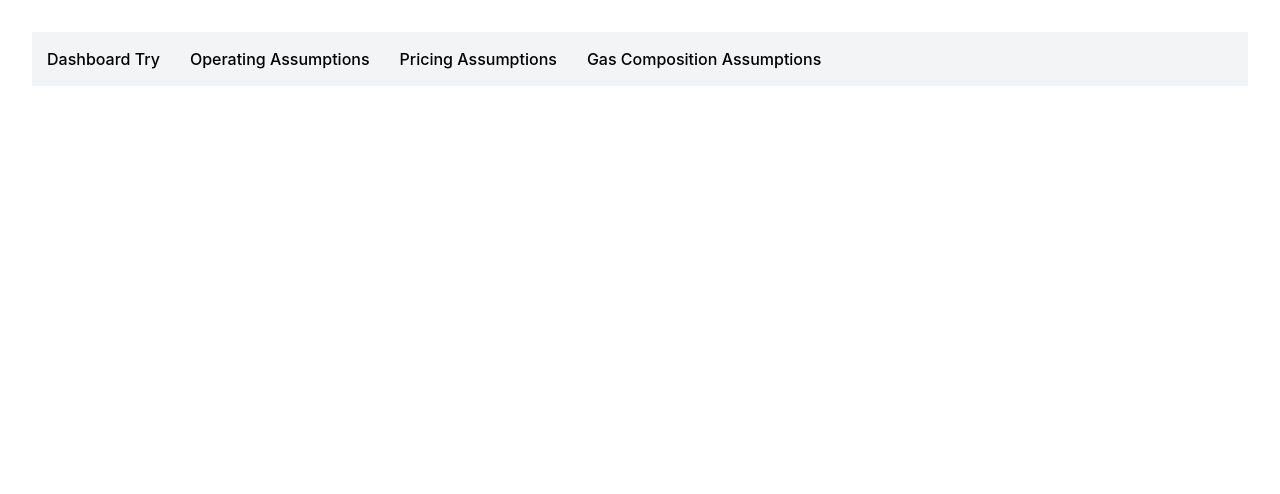
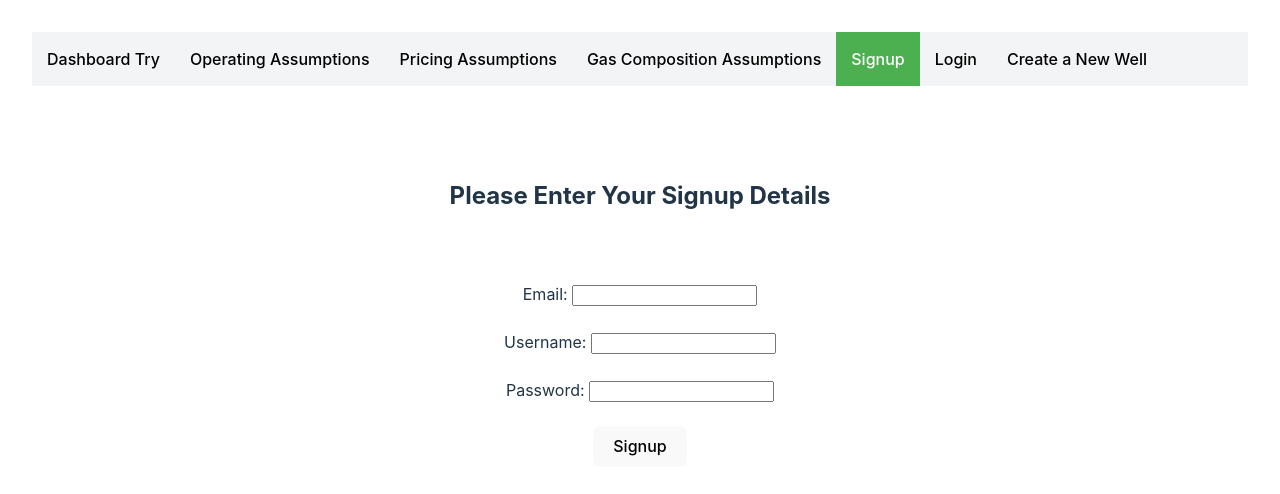
Before and after one commit to coolbluebison/energyProject, a React (Vite) app in the folder client/: page /Signup in a window 1280 px wide. Shown: the top 494 px of the page. Built offline with nearby package versions, Linux system fonts and the light colour scheme.

Commit message:
create a new well function added

```diff
--- a/client/package.json
+++ b/client/package.json
@@ -11,11 +11,13 @@
   },
   "dependencies": {
     "chart.js": "^4.4.0",
+    "formik": "^2.4.5",
     "mathjs": "^12.0.0",
     "react": "^18.2.0",
     "react-chartjs-2": "^5.2.0",
     "react-dom": "^18.2.0",
-    "react-router-dom": "^6.17.0"
+    "react-router-dom": "^6.17.0",
+    "yup": "^1.3.2"
   },
   "devDependencies": {
     "@types/react": "^18.2.15",
--- a/client/src/App.jsx
+++ b/client/src/App.jsx
@@ -8,6 +8,10 @@ import OperatingAssumptions from "./components/OperatingAssumptions"
 import PricingAssumptions from './components/PricingAssumptions'
 import DashboardContainer from './components/DashboardContainer.jsx'
 import GasCompAssumptions from './components/GasCompAssumptions.jsx'
+import Signup from './components/LoginPages/Signup.jsx'
+import Login from './components/LoginPages/Login.jsx'
+import CreateWell from './components/Create/CreateWell.jsx'
+
 
 
 import {BrowserRouter, Route, NavLink, Outlet, Routes} from 'react-router-dom'
@@ -31,6 +35,11 @@ function App() {
           <NavLink to="OperatingAssumptions" activeclassname="active">Operating Assumptions</NavLink>
           <NavLink to="PricingAssumptions" activeclassname="active">Pricing Assumptions</NavLink>
           <NavLink to="GasCompAssumptions" activeclassname="active">Gas Composition Assumptions</NavLink>
+          <NavLink to="Signup" activeclassname="active">Signup</NavLink>
+          <NavLink to="Login" activeclassname="active">Login</NavLink>
+
+          <NavLink to="CreateWell" activeclassname="active">Create a New Well</NavLink>
+
 
         </nav>
 
@@ -39,6 +48,11 @@ function App() {
           <Route path="OperatingAssumptions" element={<OperatingAssumptions/>} />
           <Route path="PricingAssumptions" element={<PricingAssumptions/>} />
           <Route path="GasCompAssumptions" element={<GasCompAssumptions />} />
+          <Route path="Signup" element={<Signup />} />
+          <Route path="Login" element={<Login />} />
+
+          <Route path="CreateWell" element={<CreateWell />} />
+
         </Routes>
 
     </BrowserRouter>
--- /dev/null
+++ b/client/src/components/Create/CreateWell.jsx
@@ -0,0 +1,76 @@
+import React, { useState } from "react";
+
+
+
+function CreateWell() {
+
+
+    // Add a name for the well
+
+    // Start with uploading a curve
+
+    const [wellName, setWellName] = useState("");
+    const [file, setFile] = useState(null);
+
+    function handleFileChange(e){
+        e.preventDefault()
+        let file_to_upload = event.target.files[0]
+        setFile(file_to_upload)
+    }
+
+    function handleWellNameChange(event) {
+      setWellName(event.target.value);
+    }
+
+    function handleFormSubmit(e) {
+        e.preventDefault()
+        if  (!file) {
+            alert('Please select a file first!')
+            return;
+        }
+
+        let formData = new FormData();
+        formData.append('well_name', wellName); // Append the well name to the form data
+        formData.append('file_to_upload', file)
+
+
+        fetch('http://127.0.0.1:5555/Upload_curve', {
+            method: 'POST',
+            body: formData,
+          })
+          .then(response => response.json())
+          .then(data => {
+            console.log(data);
+            alert('Type curve uploaded successfully!');
+          })
+          .catch(error => {
+            console.error('Error:', error);
+            alert('Error uploading type curve!');
+          });
+        console.log(wellName)
+        console.log(formData)
+    }
+
+    return (
+        <div>
+          <h2>Create New Well</h2>
+          <br></br>
+          <br></br>
+          <h4>Upload Your Type Curve CSV File</h4>
+          <form onSubmit={handleFormSubmit}>
+
+            <label htmlFor="well_name">New Well Name: </label>
+            <input id="well_name" onChange ={handleWellNameChange} type="text" placeholder='Enter Well Name Here' />
+
+            <br></br>
+            <br></br>
+            <h4>Upload Your Type Curve CSV File</h4>
+            <input type="file" onChange={handleFileChange} accept=".csv" />
+            <button type="submit">Create Well</button>
+          </form>
+        </div>
+    )
+
+}
+
+export default CreateWell;
--- /dev/null
+++ b/client/src/components/LoginPages/Login.jsx
@@ -0,0 +1,61 @@
+import { useState } from "react";
+
+function Login() {
+    const [username, setUsername] = useState('');
+    const [password, setPassword] = useState('');
+
+    const handleSubmit = (e) => {
+        e.preventDefault();
+
+        const userObject = { "username": username, "password": password }
+
+        fetch('/api/login', {
+            method: 'POST',
+            headers: {
+                'Content-Type': 'application/json'
+            },
+            body: JSON.stringify(userObject)
+        })
+            .then(response => {
+                if (!response.ok) {
+                    throw new Error("Network response error");
+                }
+                return response.json();
+            })
+            .then(data => {
+                console.log(data);
+            })
+            .catch(error => {
+                console.log("error", error.message);
+            });
+    };
+
+    return (
+        <div className="login-container">
+            <h2>Login</h2>
+            <form onSubmit={handleSubmit}>
+                <div className="input-group">
+                    <label>Username:</label>
+                    <input
+                        type="text"
+                        value={username}
+                        onChange={(e) => setUsername(e.target.value)}
+                        required
+                    />
+                </div>
+                <div className="input-group">
+                    <label>Password:</label>
+                    <input
+                        type="password"
+                        value={password}
+                        onChange={(e) => setPassword(e.target.value)}
+                        required
+                    />
+                </div>
+                <button type="submit">Login</button>
+            </form>
+        </div>
+    );
+}
+
+export default Login
--- /dev/null
+++ b/client/src/components/LoginPages/Signup.jsx
@@ -0,0 +1,117 @@
+import { useFormik } from "formik";
+import * as Yup from 'yup';
+
+
+function Signup() {
+
+    const formik = useFormik({
+        initialValues: {
+            email: '',
+            username: '',
+            password: ''
+        },
+
+        validationSchema: Yup.object({
+            email: Yup.string().required('Required').email('Invalid email address'),
+            username: Yup.string().required('Required'),
+            password: Yup.string().required('Required')
+            .min(7, 'Username should be over 6 characters long')
+            .matches(/[a-zA-Z]/, 'Password must contain at least one letter.')
+            .matches(/[!@#$%^&*()_+\-=\[\]{};':"\\|,.<>\/?]+/, 'Password must contain at least one punctuation.'),
+        }),
+
+        onSubmit: values => {
+            // console.log('Form data', values);
+
+            const userObject = {
+                "email": values.email,
+                "username": values.username,
+                "password": values.password
+            }
+            console.log(userObject);
+
+            fetch('http://127.0.0.1:5555/User_table',{
+                method: 'POST',
+                headers: {
+                    'Content-Type': 'application/json'
+                },
+                body: JSON.stringify(userObject)
+            })
+            .then(response => {
+                if (!response.ok) {
+                    throw new Error("Network response error");
+                }
+                return response.json();
+            })
+            .then(data => {
+                console.log(data);
+            })
+            .catch(error => {
+                console.log("error", error.message);
+            });
+
+        },
+    });
+
+
+
+
+
+    return (
+        <>
+        <br></br>
+        <br></br>
+        <br></br>
+        <h2>Please Enter Your Signup Details</h2>
+        <br></br>
+        <br></br>
+        <form onSubmit={formik.handleSubmit}>
+            <div className="input-group">
+                <label>Email:    </label>
+                <input
+                    type="email"
+                    {...formik.getFieldProps('email')}
+                />
+                {formik.touched.email && formik.errors.email ? (
+                    <div className="error">{formik.errors.email}</div>
+                ) : null}
+            </div>
+
+            <br></br>
+
+
+            <div className="input-group">
+                <label>Username:    </label>
+                <input
+                    type="text"
+                    {...formik.getFieldProps('username')}
+                />
+                {formik.touched.username && formik.errors.username ? (
+                    <div className="error">{formik.errors.username}</div>
+                ) : null}
+            </div>
+
+            <br></br>
+
+
+            <div className="input-group">
+                <label>Password:    </label>
+                <input
+                    type="password"
+                    {...formik.getFieldProps('password')}
+                />
+                {formik.touched.password && formik.errors.password ? (
+                    <div className="error">{formik.errors.password}</div>
+                ) : null}
+            </div>
+
+            <br></br>
+
+            <button type="submit">Signup</button>
+        </form>
+
+        </>
+    )
+}
+
+export default Signup;
```
Also changed, not shown: 1 other file (tests, documents, lock files or other folders).
